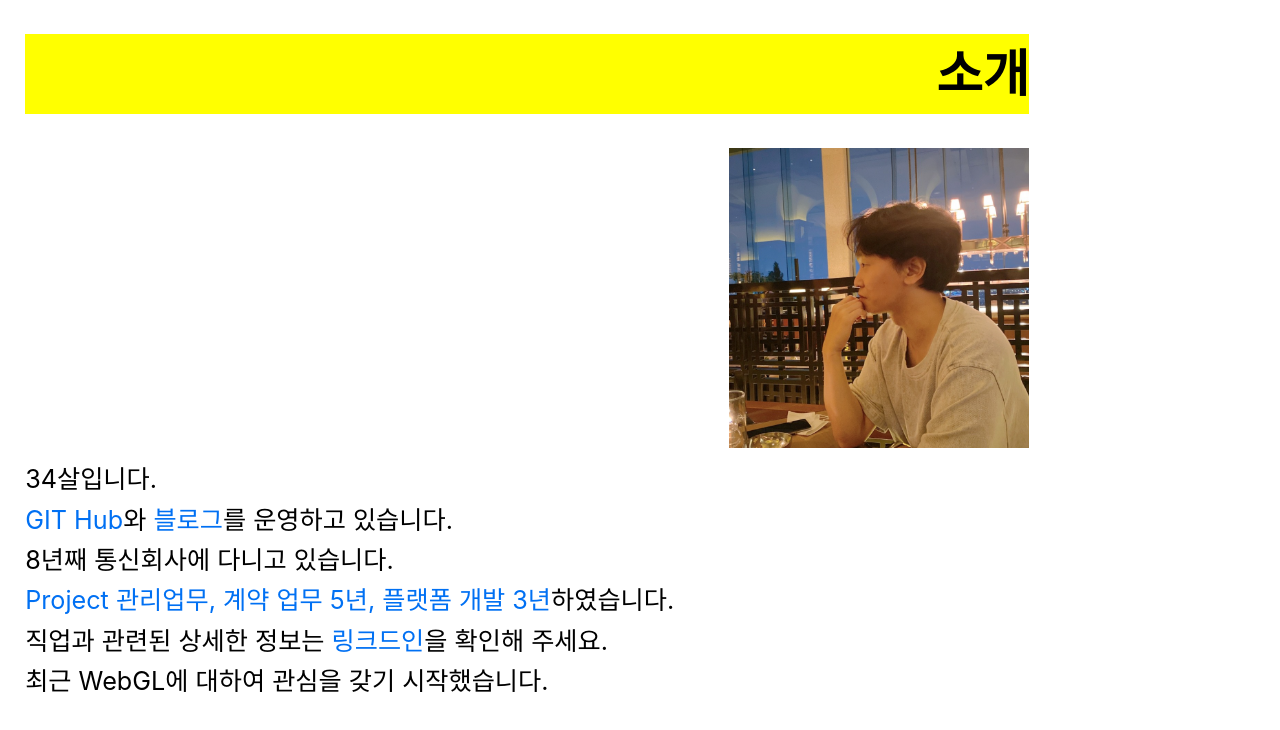
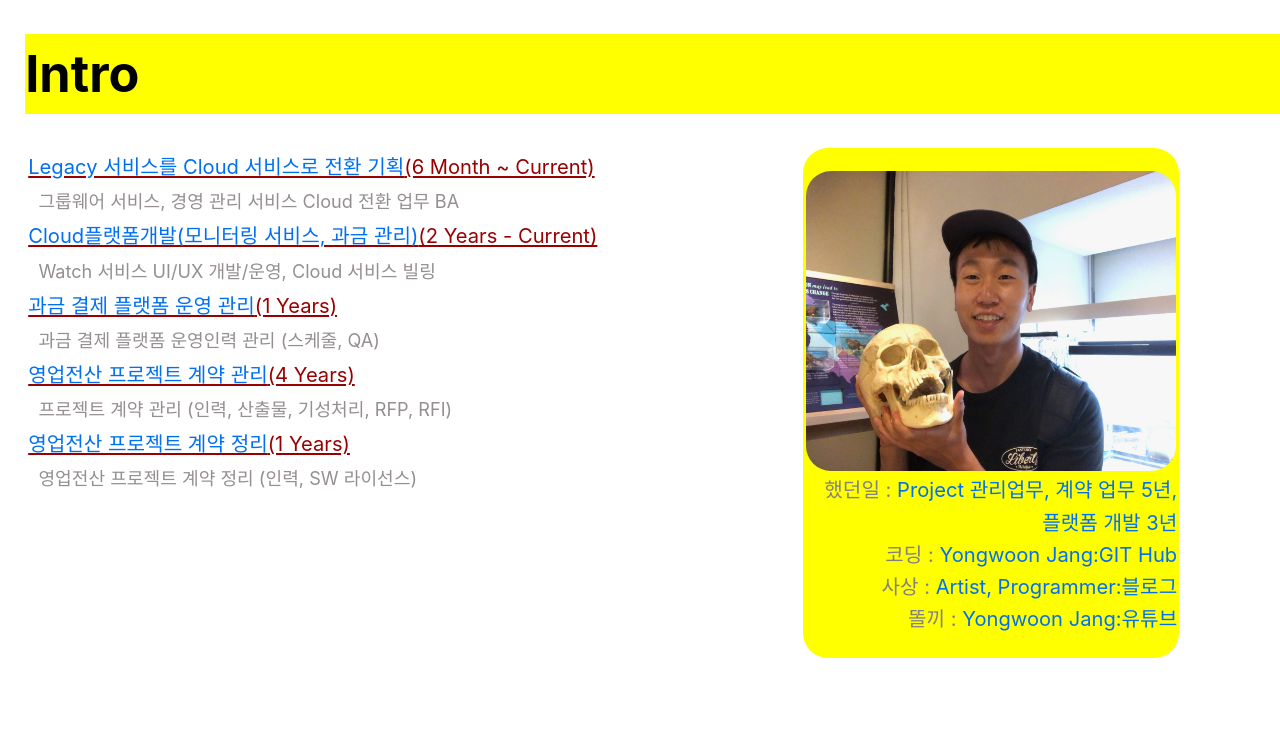
Before and after one commit to YongwoonJang/gyujanggak, a Next.js app in the folder jyu-homepage/: page /posts/profile in a window 1280 px wide. Shown: the top 730 px of the page. Built offline with nearby package versions, Linux system fonts and the light colour scheme.

Commit message:
Modify : Enhance Intro.

```diff
--- a/jyu-homepage/pages/posts/[id].js
+++ b/jyu-homepage/pages/posts/[id].js
@@ -45,22 +45,51 @@ export default function Post({id, data, contents}){
         { "id": "budgetSettlementInfo", "title": "예결산정보시스템", "url": "http://likms.assembly.go.kr/bill/nafs/nafsList.do" },
         { "id": "billInfo", "title": "의안정보", "url": "http://likms.assembly.go.kr/bill/main.do" }
     ]
+
     if(id == 'profile'){
+        let workHistory = "<table><tbody>";
+        const countOfRows = 5;
+        for(let i = countOfRows; i > 0; i--){
+            workHistory = workHistory
+                        + "<tr style='text-decoration: underline; color: #990000;'><td>"
+                        + "<a href='" + data.workExperience[i]["URL"] + "'>"
+                        + data.workExperience[i]["Summary"]
+                        + "</a>("
+                        + data.workExperience[i]["Period"]
+                        + ")</td></tr>"
+                        + "<tr style='font-size: 0.9em; color: rgb(149, 143, 143)'><td>"
+                        + "&nbsp&nbsp" + data.workExperience[i]["Description"]
+                        + "</td></tr>"
+        }
+        workHistory = parse(workHistory+"</tbody></table>");
+
         return (
             <>
                 <div className={pageStyles.page}>
-                    <h1 className={pageStyles.profileTitle}>{data.title}</h1>
+                    <h1 className={pageStyles.profileTitle}>
+                        {data.title}
+                    </h1>
                     <div className={pageStyles.profileImage}>
-                        <Image layout="intrinsic" width="300px" height="300px" src={"/images/20210807Yongwoon.jpg"} alt="My profile" />
+                        <table>
+                            <tr>
+                                <td>
+                                <img layout="intrinsic" style={{borderRadius:25+"px"}} width="400px" height="300px" src={"/images/profileImage.jpeg"} alt="My profile" />
+                                </td>
+                            </tr>
+                            <tr>
+                                {content}
+                            </tr>
+                        </table>
                     </div>
-                    {content}
+                    <div className={pageStyles.profileWorkHistory}>
+                        {workHistory}
+                    </div>
                 </div>
             </>
         )
     }else if(id == 'profile-mgmt'){
         let rows = "";
         const countOfRows = 14;
-
         for(let i = 14; i > 0; i--){
             rows = rows + "<tr>" + data.rows[i].split("|").map(x => "<td>"+x+"</td>").toString().replace(/,/g,"") + "</tr>";
         }
--- a/jyu-homepage/public/posts/profile.md
+++ b/jyu-homepage/public/posts/profile.md
@@ -1,15 +1,39 @@
 ---
 rank: 1
-title: "소개"
+title: "Intro"
 date: '2021-08-04'
 author:
     name: Yongwoon Jang
     picture: '../../public/images/profile.jpg'
+workExperience:
+    1:
+        "Summary": "영업전산 프로젝트 계약 정리"
+        "Description": "영업전산 프로젝트 계약 정리 (인력, SW 라이선스)"
+        "Period" : "1 Years"
+        "URL": "/workExperience/1"
+    2:
+        "Summary": "영업전산 프로젝트 계약 관리"
+        "Description": "프로젝트 계약 관리 (인력, 산출물, 기성처리, RFP, RFI)"
+        "Period": "4 Years"
+        "URL": "/workExperience/2"
+    3:
+        "Summary": "과금 결제 플랫폼 운영 관리"
+        "Description": "과금 결제 플랫폼 운영인력 관리 (스케줄, QA)"
+        "Period": "1 Years"
+        "URL": "/workExperience/3"
+    4:
+        "Summary": "Cloud플랫폼개발(모니터링 서비스, 과금 관리)"
+        "Description": "Watch 서비스 UI/UX 개발/운영, Cloud 서비스 빌링"
+        "Period": "2 Years - Current"
+        "URL": "/workExperience/4"
+    5:
+        "Summary": "Legacy 서비스를 Cloud 서비스로 전환 기획"
+        "Description": "그룹웨어 서비스, 경영 관리 서비스 Cloud 전환 업무 BA"
+        "Period": "6 Month ~ Current"
+        "URL": "workExperience/5"
 ---
 
-34살입니다. <br />
-<a href="https://github.com/YongwoonJang">GIT Hub</a>와 <a href="https://blog.naver.com/jyy3k">블로그</a>를 운영하고 있습니다. <br/>
-8년째 통신회사에 다니고 있습니다. <br />
-<a href="/posts/profile-mgmt"> Project 관리업무, 계약 업무 5년, 플랫폼 개발 3년</a>하였습니다. <br />
-직업과 관련된 상세한 정보는 <a href="https://www.linkedin.com/in/용운-장-b551b892/">링크드인</a>을 확인해 주세요. <br/>
-최근 WebGL에 대하여 관심을 갖기 시작했습니다.
+했던일 : <a href="/posts/profile-mgmt"> Project 관리업무, 계약 업무 5년, 플랫폼 개발 3년</a><br />
+코딩 : <a href="https://github.com/YongwoonJang">Yongwoon Jang:GIT Hub</a><br/>
+사상 : <a href="https://blog.naver.com/jyy3k">Artist, Programmer:블로그</a><br/>
+똘끼 : <a href="https://www.youtube.com/channel/UCCBDNHHeeh5FZX3ZnJ1VDcg">Yongwoon Jang:유튜브</a><br/>
--- a/jyu-homepage/styles/page.module.scss
+++ b/jyu-homepage/styles/page.module.scss
@@ -5,14 +5,41 @@
 }
 
 .profileImage{
-  width : 80%;
+  width : 30%;
+  float: right;
+  font-size: 0.8em;
+  background: yellow;
+  color: rgb(131, 128, 128);
+  border-radius: 25px;
+  margin: 10em;
+  margin-top: 0em;
+  margin-right: 5em;
+
+}
+.profileImage table{
+  width : 100%;
+  margin-top: 1em;
+  margin-bottom: 1em;
+}
+
+.profileImage img{
+  border-radius: 25px;
+  margin: auto;
+
+}
+
+.profileImage tr:nth-child(2){
   text-align: right;
 }
 
 .profileTitle{
-  width: 80%;
+  width: 100%;
   background : yellow;
-  text-align: right;
+  text-align: left;
+}
+
+.profileWorkHistory{
+  font-size: 0.8em;
 }
 
 .profileDivTableTitle{
```
Also changed, not shown: jyu-homepage/public/images/profileImage.jpeg (added).
